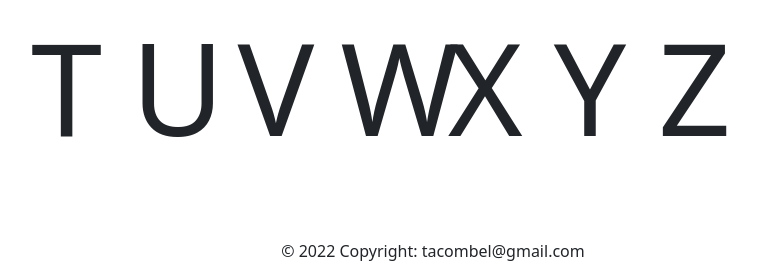
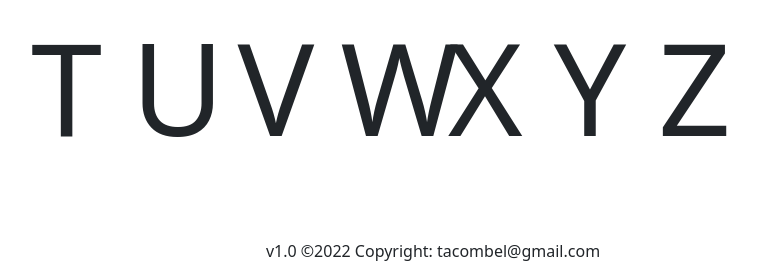
Before and after one commit to Tacombel/siguiente-letra, a Flask app: page / in a window 1280 px wide. Shown: the part 679-958 px from the top of the page, without its empty margins (207-965 px from the left). Run offline with Flask 2, Linux system fonts and the light colour scheme.

Commit message:
build.sh

```diff
--- a/app/templates/index.html
+++ b/app/templates/index.html
@@ -194,7 +194,7 @@
     <!-- Footer -->
     <footer class="page-footer font-small blue pt-4">
         <!-- Copyright -->
-        <div class="footer-copyright text-center py-3">© 2022 Copyright: tacombel@gmail.com</div>
+        <div class="footer-copyright text-center py-3">v1.0 ©2022 Copyright: tacombel@gmail.com</div>
         <!-- Copyright -->
     </footer>
     <!-- Footer -->
```
Also changed, not shown: 2 other files.
